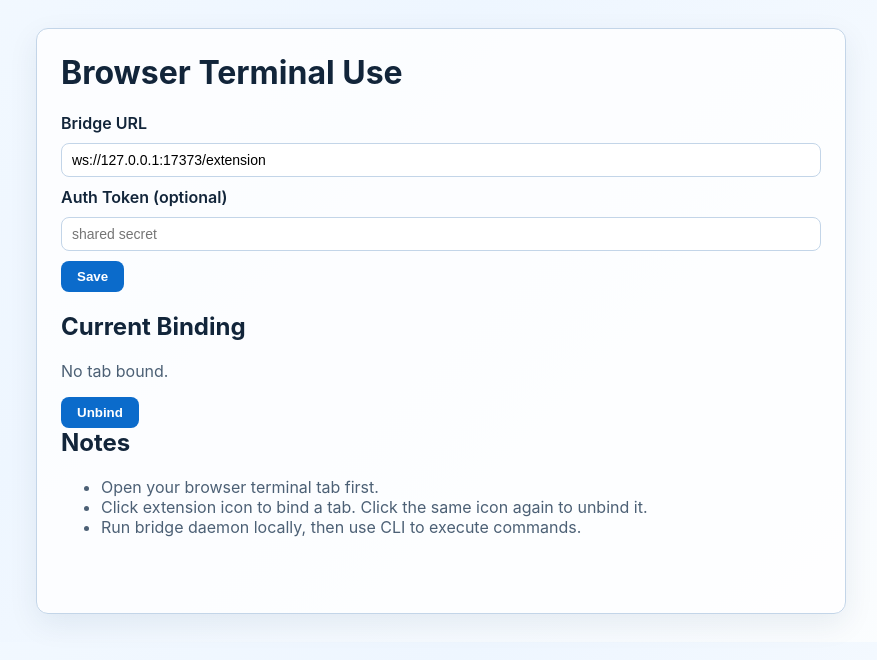
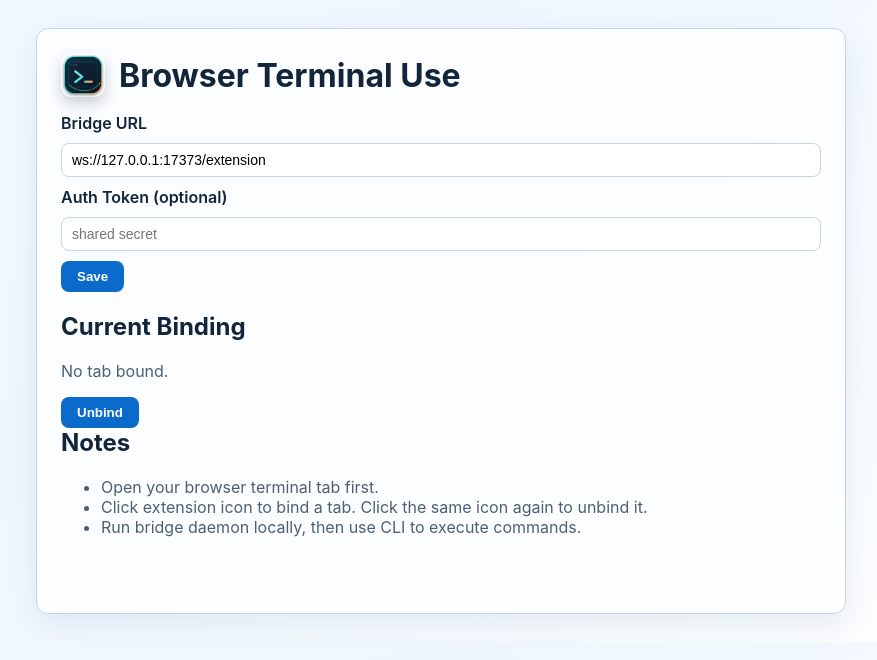
Before and after one commit to chaokunyang/browser-terminal-use, a browser extension: page extension/options.html in a window 1280 px wide. Shown: the whole page, without its empty margins (199-1076 px from the left). Drawn offline with Linux system fonts and the light colour scheme.

Commit message:
feat: add brand logo assets and wire into readmes and extension

```diff
--- a/extension/options.css
+++ b/extension/options.css
@@ -27,6 +27,24 @@ main {
 h1,
 h2 {
   margin-top: 0;
+}
+
+h1 {
+  margin: 0;
+}
+
+.brand-header {
+  display: flex;
+  align-items: center;
+  gap: 14px;
+  margin-bottom: 16px;
+}
+
+.brand-logo {
+  width: 44px;
+  height: 44px;
+  border-radius: 11px;
+  box-shadow: 0 6px 14px rgba(13, 47, 68, 0.22);
 }
 
 form {
--- a/extension/options.html
+++ b/extension/options.html
@@ -8,7 +8,10 @@
   </head>
   <body>
     <main>
-      <h1>Browser Terminal Use</h1>
+      <header class="brand-header">
+        <img class="brand-logo" src="icons/icon128.png" alt="Browser Terminal Use logo" />
+        <h1>Browser Terminal Use</h1>
+      </header>
       <form id="settings-form">
         <label for="bridge-url">Bridge URL</label>
         <input id="bridge-url" name="bridge-url" type="text" placeholder="ws://127.0.0.1:17373/extension" />
```
Also changed, not shown: README.md, README_zh.md, assets/logo/browser-terminal-use-icon.svg (added), assets/logo/browser-terminal-use-logo.svg (added), extension/icons/icon.svg (added), extension/icons/icon128.png (added), extension/icons/icon16.png (added), extension/icons/icon32.png (added), extension/icons/icon48.png (added), extension/manifest.json.
